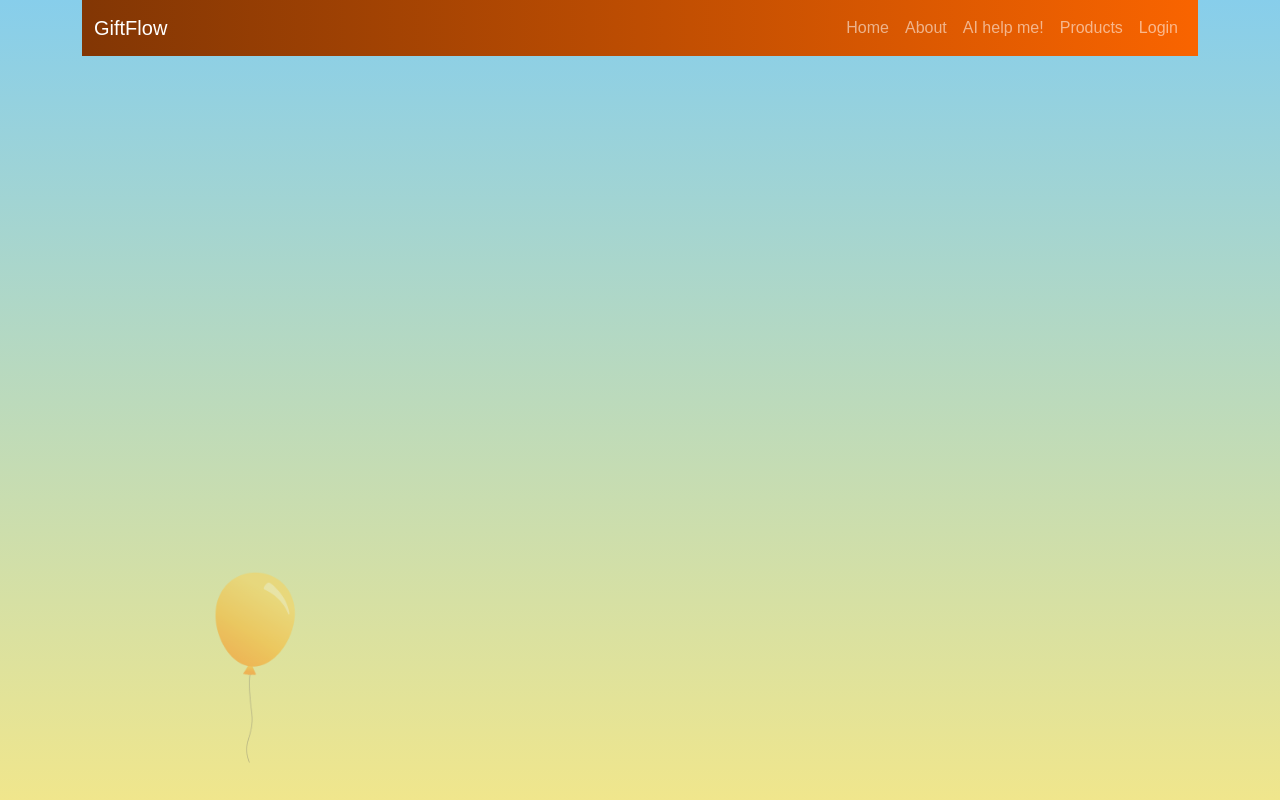
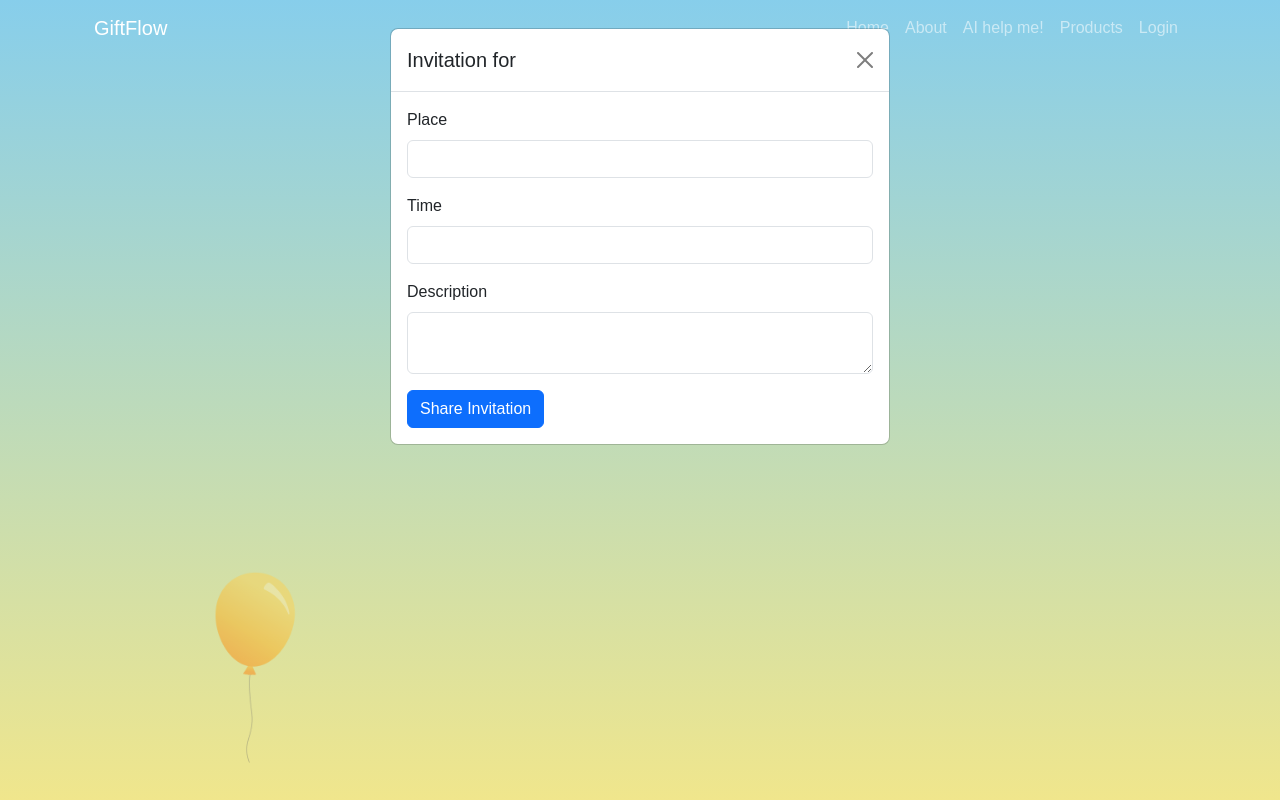
Before and after one commit to ghaidaahaj42/finalproject, a React (Create React App) app: page /invitation-form in a window 1280 px wide. Built offline with nearby package versions, Linux system fonts and the light colour scheme.

Commit message:
start styling a little bit

```diff
--- a/src/App.js
+++ b/src/App.js
@@ -11,7 +11,8 @@ import SurveyForm from './pages/AIForom';
 import Products from './Products';
 import './App.css';
 import ListOFMygifts from './pages/ListOFMygifts';
-import Invetation from './pages/invetation';
+import InvetationPage from './pages/InvetationPage';
+import InvetationForom from './pages/InvetationForom'
 
 function App() {
   const [users, setUsers] = useState([]);
@@ -39,7 +40,8 @@ function App() {
           <Route path="/products" element={<Products/>} />
           <Route path="/list-of-my-gifts" element={<ListOFMygifts/>} />
           <Route path="/register" element={<Register users={users} setUsers={setUsers} />} />
-          <Route path="/invetation" element={<Invetation />} />
+          <Route path="/invitation/:childName" element={<InvetationPage />} />
+          <Route path="/invitation-form" element={<InvetationForom />} />
 
         </Routes>
       </div>
--- a/src/Navbarlist.js
+++ b/src/Navbarlist.js
@@ -8,8 +8,8 @@ import { Link } from 'react-router-dom';
 
 const Navbarlist = ({ currentUser, onLogout }) => {
   return (
-    <Navbar bg="myColor" variant="dark" sticky="top">
-      <Container>
+    <Navbar bg="transparent" variant="dark" sticky="top">
+      <Container style={{backgroundColor: 'hsla(0, 0%, 100%, 0.709);'}}>
         <Navbar.Brand as={Link} to="/">GiftFlow</Navbar.Brand>
         <Nav className="ms-auto">
           <Nav.Link as={Link} to="/">Home</Nav.Link>
--- a/src/pages/HomePage.js
+++ b/src/pages/HomePage.js
@@ -9,15 +9,16 @@ const HomePage = () => {
   return (
     <div>
       <div className="container mt-5">
-        <div className="logo-container mb-4 text-center">
+
+        <div className="home-content text-center mb-5">
+          <h1 className="mb-4">Welcome to Birthday Gifts</h1>
+          <div className="logo-container mb-4 text-center">
           <img
             src="giftflowlogoclr.png"
             alt="Birthday Gifts Logo"
             className="logo-image"
           />
         </div>
-        <div className="home-content text-center mb-5">
-          <h1 className="mb-4">Welcome to Birthday Gifts</h1>
           <p className="lead">Discover the Perfect Gifts for Your Child with Ease</p>
           <p>
             At GiftFlow, we know that nothing is more important than your child’s smile. We understand the challenge of finding the perfect gifts for your child. Our innovative gift-sharing platform uses advanced A.I. to help you create personalized gift lists that make every event more memorable and filled with joy.
--- /dev/null
+++ b/src/pages/InvetationForom.js
@@ -0,0 +1,63 @@
+import React, { useState } from 'react';
+import { useNavigate } from 'react-router-dom';
+
+const InvetationForom = ({ listOfGifts, childName }) => {
+    const [invitation, setInvitation] = useState({ name: childName, place: '', time: '', description: '', list: listOfGifts });
+    const navigate = useNavigate();
+
+    const handleSubmit = (e) => {
+        e.preventDefault();
+        navigate(`/invitation/${childName}`, { state: invitation });
+    };
+
+    return (
+        <div className="modal show d-block" tabIndex="-1">
+            <div className="modal-dialog">
+                <div className="modal-content">
+                    <div className="modal-header">
+                        <h5 className="modal-title">Invitation for {childName}</h5>
+                        <button type="button" className="btn-close" onClick={() => navigate('/')}></button>
+                    </div>
+                    <div className="modal-body">
+                        <form onSubmit={handleSubmit}>
+                            <div className="mb-3">
+                                <label htmlFor="place" className="form-label">Place</label>
+                                <input
+                                    type="text"
+                                    className="form-control"
+                                    id="place"
+                                    value={invitation.place}
+                                    onChange={(e) => setInvitation({ ...invitation, place: e.target.value })}
+                                    required
+                                />
+                            </div>
+                            <div className="mb-3">
+                                <label htmlFor="time" className="form-label">Time</label>
+                                <input
+                                    type="text"
+                                    className="form-control"
+                                    id="time"
+                                    value={invitation.time}
+                                    onChange={(e) => setInvitation({ ...invitation, time: e.target.value })}
+                                    required
+                                />
+                            </div>
+                            <div className="mb-3">
+                                <label htmlFor="description" className="form-label">Description</label>
+                                <textarea
+                                    className="form-control"
+                                    id="description"
+                                    value={invitation.description}
+                                    onChange={(e) => setInvitation({ ...invitation, description: e.target.value })}
+                                ></textarea>
+                            </div>
+                            <button type="submit" className="btn btn-primary">Share Invitation</button>
+                        </form>
+                    </div>
+                </div>
+            </div>
+        </div>
+    );
+};
+
+export default InvetationForom;
--- /dev/null
+++ b/src/pages/InvetationPage.js
@@ -0,0 +1,35 @@
+import React from 'react';
+import { useLocation } from 'react-router-dom';
+
+const InvitationPage = () => {
+    const location = useLocation();
+    const { name, place, time, description, list } = location.state || { name: "", place: '', time: '', description: '', list: [] };
+
+    return (
+        <div>
+            <h1>Invitation Details for {name}</h1>
+            <h4>We would love to invite you to {name}</h4>
+            <h4>That will take place at <strong>{place}</strong></h4>
+            <h4>At <strong>{time}</strong> o'clock</h4>
+            {description && <p><strong>Additional Details:</strong> {description}</p>}
+
+            {list.length > 0 && (
+                <div>
+                    <h2>{name} would love to get:</h2>
+                    <ul>
+                        {list.map((item, index) => (
+                            <li key={index}>
+                                <p><strong>Name:</strong> {item.name}</p>
+                                <p><strong>Price:</strong> {item.price}</p>
+                                <p><strong>Description:</strong> {item.description}</p>
+                                <img src={item.image} alt={item.name} style={{ maxWidth: '100px', maxHeight: '100px' }} />
+                            </li>
+                        ))}
+                    </ul>
+                </div>
+            )}
+        </div>
+    );
+};
+
+export default InvitationPage;
--- a/src/pages/ListOFMygifts.js
+++ b/src/pages/ListOFMygifts.js
@@ -4,7 +4,7 @@ import ChildList from './ChildList';
 import GiftList from './GiftList';
 import AddChildForm from './AddChildForm';
 import AddGiftForm from './AddGiftForm';
-import InvetationForom from "./inviteForom";
+import InvetationForom from './InvetationForom'
 const ListOFMygifts = () => {
 
 
--- a/src/pages/invetation.js
+++ /dev/null
@@ -1,6 +0,0 @@
-
-
-export default function Invetation(){
-
-    return(<h1>hi</h1>)
-}
--- a/src/pages/inviteForom.js
+++ /dev/null
@@ -1,67 +0,0 @@
-import React, { useState } from 'react';
-import { useNavigate } from 'react-router-dom';
-
-const InvetationForom = ({ listOfGifts, childName }) => {
-    const [invetation, setInvitation] = useState({ place: '', time: '',  description: '' });
-    const navigate = useNavigate();
-
-    const handleSubmit = (e) => {
-      e.preventDefault();
-      console.log("submit");
-      navigate('/invetation');
-
-    };
-
-    return (
-      <div className="modal show d-block" tabIndex="-1">
-        <div className="modal-dialog">
-          <div className="modal-content">
-            <div className="modal-header">
-              <h5 className="modal-title">   !{childName} הזמנה ליומהולדת של </h5>
-              <button type="button" className="btn-close" onClick={() => NaN}></button>
-            </div>
-            <div className="modal-body">
-              <form onSubmit={handleSubmit}>
-                <div className="mb-3">
-                  <label htmlFor="giftImage" className="form-label">איפה ?</label>
-                  <input
-                    type="text"
-                    className="form-control"
-                    id="giftImage"
-                    value={invetation.place}
-                    onChange={(e) => setInvitation({ ...invetation, place: e.target.value })}
-                    required
-                  />
-                </div>
-                <div className="mb-3">
-                  <label htmlFor="giftName" className="form-label">מתי ?</label>
-                  <input
-                    type="text"
-                    className="form-control"
-                    id="giftName"
-                    value={invetation.time}
-                    onChange={(e) => setInvitation({ ...invetation, time: e.target.value })}
-                    required
-                  />
-                </div>
-                <div className="mb-3">
-                  <label htmlFor="giftDescription" className="form-label">הערות</label>
-                  <textarea
-                    className="form-control"
-                    id="giftDescription"
-                    value={invetation.description}
-                    onChange={(e) => setInvitation({ ...invetation, description: e.target.value })}
-
-                  ></textarea>
-                </div>
-                <button type="submit" className="btn btn-primary">שתפו את ההזמנה</button>
-              </form>
-            </div>
-          </div>
-        </div>
-      </div>
-    );
-  };
-
-
-export default InvetationForom
```
